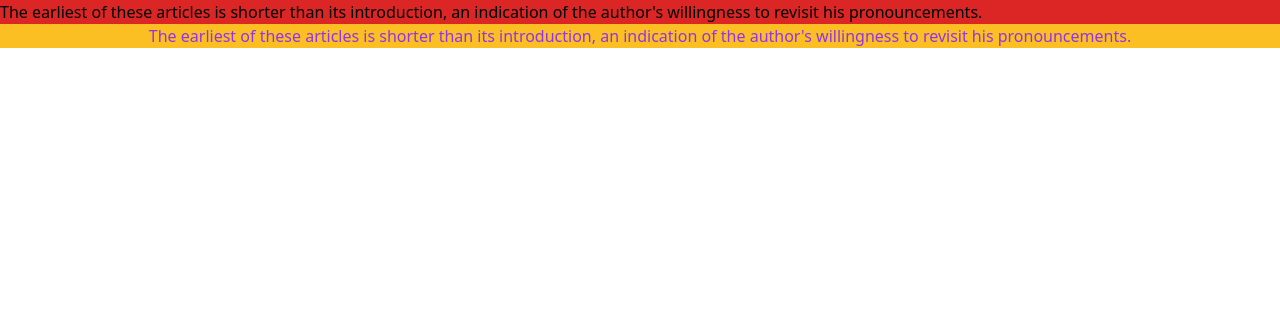
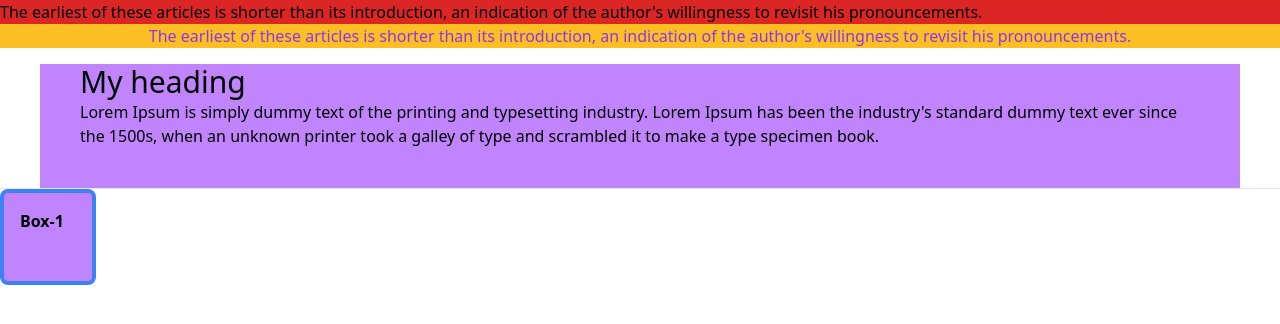
Before and after one commit to Sabbir-Ahmed-111/Tailwind-Practices, a plain HTML site: page index.html in a window 1280 px wide. Drawn offline with nearby package versions, Linux system fonts and the light colour scheme.

Commit message:
Tailwind Practices

```diff
--- a/index.html
+++ b/index.html
@@ -11,5 +11,21 @@
 
     <p class="bg-amber-400 text-purple-600 text-center">The earliest of these articles is shorter than its introduction, an indication of the author's willingness to revisit his pronouncements.</p>
 
+    <section>
+        <div class="bg-purple-400 px-10 pb-10 mx-10 mt-4">
+            <h3 class="text-3xl">My heading</h3>
+            <p>Lorem Ipsum is simply dummy text of the printing and typesetting industry. Lorem Ipsum has been the industry's standard dummy text ever since the 1500s, when an unknown printer took a galley of type and scrambled it to make a type specimen book.</p>
+
+        </div>
+
+    </section>
+
+    <hr>
+
+    <section>
+      <div>
+        <div class="bg-purple-400 h-24 w-24 border-4 border-blue-500 rounded-lg p-4 font-bold">Box-1</div>
+      </div>
+    </section>
 </body>
 </html>
```
